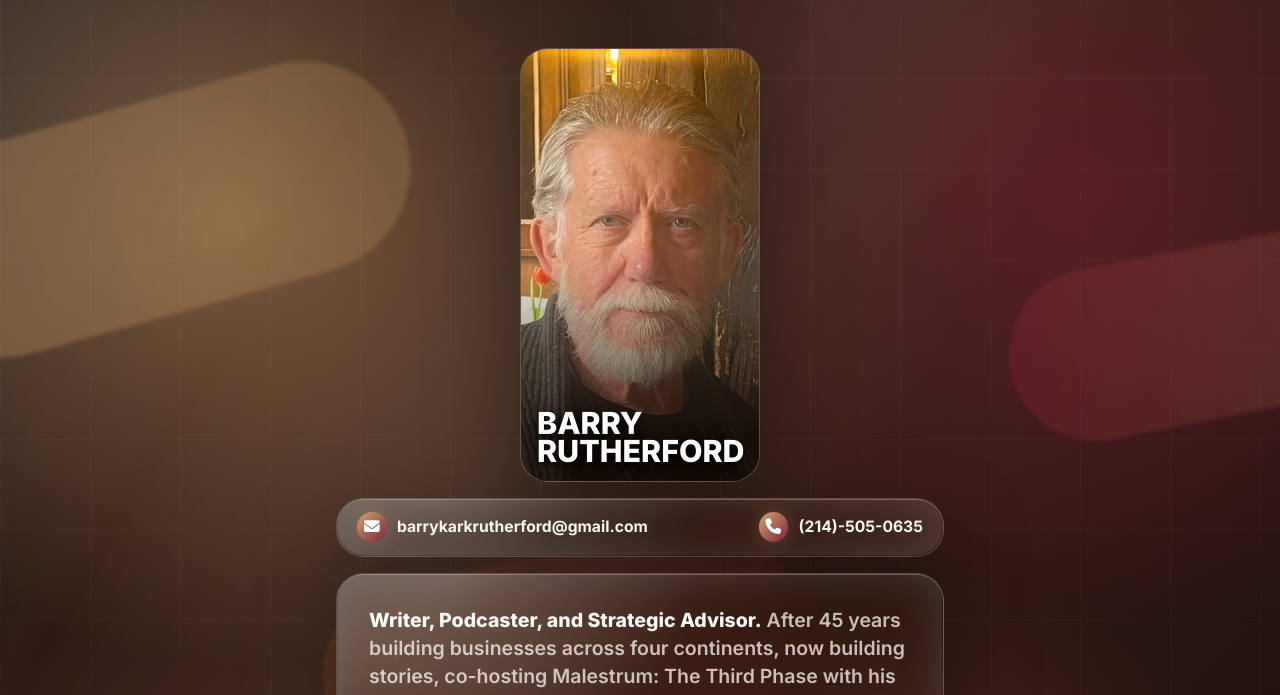
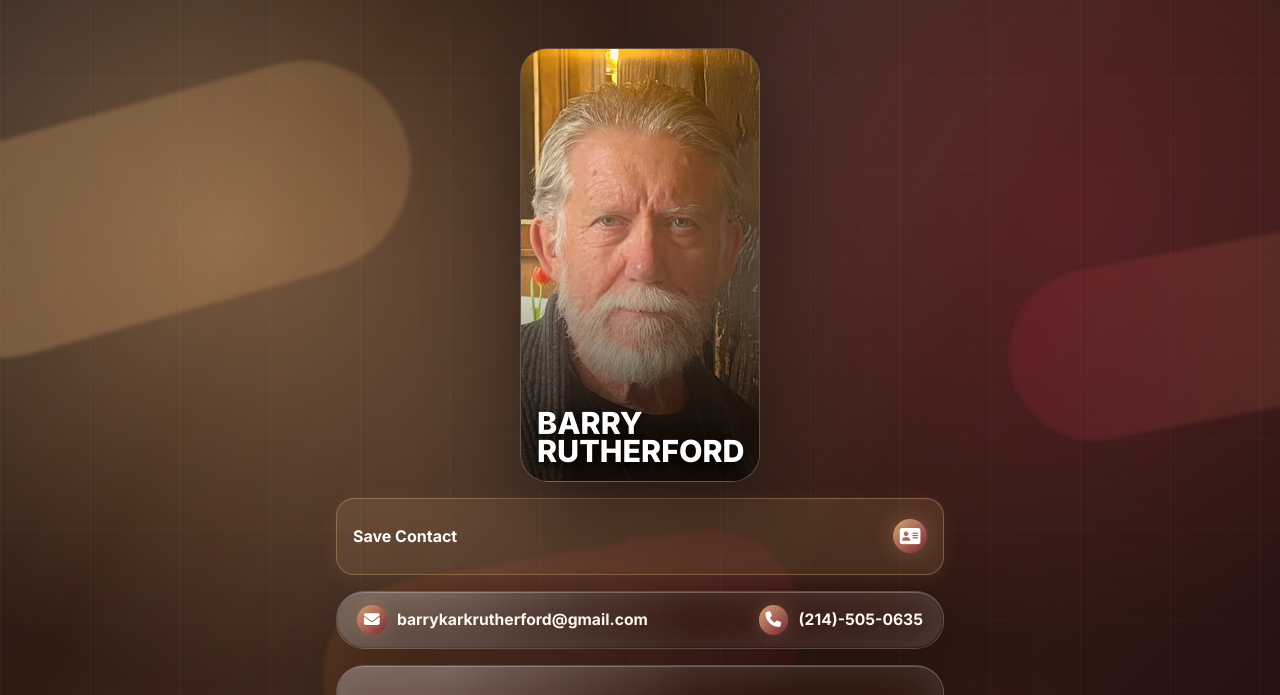
Before and after one commit to barrykarlrutherford/barry-rutherford-website, a website: page business-card/index.html in a window 1280 px wide. Shown: the top 695 px of the page. Drawn offline with Linux system fonts and the light colour scheme.

Commit message:
Move Barry's Save Contact button to top and style as primary action

```diff
--- a/business-card/index.html
+++ b/business-card/index.html
@@ -280,6 +280,31 @@
       min-width: 0;
     }
 
+    .primary-action {
+      justify-self: center;
+      width: min(100%, 38rem);
+      min-height: 4.8rem;
+      background: rgba(212, 165, 116, 0.15);
+      border-color: rgba(212, 165, 116, 0.4);
+      box-shadow: 0 4px 20px rgba(212, 165, 116, 0.1);
+    }
+
+    .primary-action:hover {
+      background: rgba(212, 165, 116, 0.25);
+      border-color: rgba(212, 165, 116, 0.6);
+      box-shadow: 0 6px 24px rgba(212, 165, 116, 0.2);
+    }
+
+    .primary-action b {
+      font-size: 1.15rem;
+      color: #fff;
+    }
+
+    .primary-action i {
+      color: var(--primary-gold);
+      font-size: 1.15rem;
+    }
+
     .action:hover,
     .action:focus-visible {
       transform: translateY(-3px);
@@ -352,6 +377,10 @@
         min-height: 3.9rem;
       }
 
+      .primary-action {
+        min-height: 4.2rem;
+      }
+
       .action b {
         font-size: 0.95rem;
       }
@@ -382,6 +411,13 @@
         <div class="image-wash" aria-hidden="true"></div>
         <h1 class="portrait-name">Barry Rutherford</h1>
       </div>
+
+      <a class="action primary-action" href="barry-rutherford.vcf">
+        <span class="action-text">
+          <b>Save Contact</b>
+        </span>
+        <i class="fa-solid fa-address-card" aria-hidden="true"></i>
+      </a>
 
       <div class="contact-panel glass" aria-label="Barry Rutherford contact details">
         <a class="contact-link" href="mailto:barrykarkrutherford@gmail.com">
@@ -418,12 +454,6 @@
             </span>
             <i class="fa-solid fa-envelope" aria-hidden="true"></i>
           </a>
-          <a class="action" href="/business-card/barry-rutherford.vcf">
-            <span class="action-text">
-              <b>Save Contact</b>
-            </span>
-            <i class="fa-solid fa-address-card" aria-hidden="true"></i>
-          </a>
           <a class="action" href="https://malestrum.com/" target="_blank" rel="noopener noreferrer">
             <span class="action-text">
               <b>Malestrum: The Third Phase Podcast</b>
```
